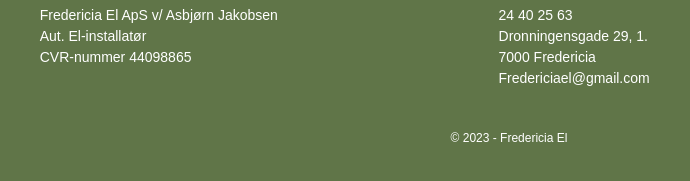
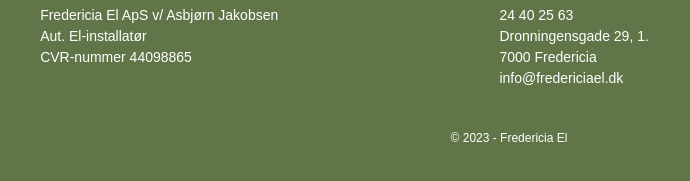
Before and after one commit to Mettelund3/Fredericia-el2, a plain HTML site: page index.html in a window 1280 px wide. Shown: the part 2955-3136 px from the top of the page, 131-821 px from the left. Drawn offline with Linux system fonts and the light colour scheme; a web font is replaced by a local one.

Commit message:
Update index.html

```diff
--- a/index.html
+++ b/index.html
@@ -138,7 +138,7 @@
         <div>
             <div class="kontaktikoner">
                 <a class="kontaktlinks" href="tel:24402563"><img src="./billeder/phone2.svg" alt="ring til Fredericia El på 24402563"><p>Ring</p></a>
-                <a class="kontaktlinks" href="mailto:fredericiael@gmail.com"><img src="./billeder/mail.svg" alt="skriv en mail på fredericiael@gmail.com"><p>Skriv en mail</p></a>
+                <a class="kontaktlinks" href="mailto:info@fredericiael.dk"><img src="./billeder/mail.svg" alt="skriv en mail på fredericiael@gmail.com"><p>Skriv en mail</p></a>
                 <a class="kontaktlinks" href="https://www.facebook.com/messages/t/107142075740566" target="_blank"><img src="./billeder/messenger.svg" alt="skriv til os på facebook Fredericia EL"><p>Kontakt på messenger</p></a>
             </div>
         </div>
@@ -161,7 +161,7 @@
                         <li>24 40 25 63</li>
                         <li>Dronningensgade 29, 1.</li>
                         <li>7000 Fredericia</li>
-                        <li>Fredericiael@gmail.com</li>
+                        <li>info@fredericiael.dk</li>
                     </ul>
                 </div>
                 <div class="footer-col">
```
